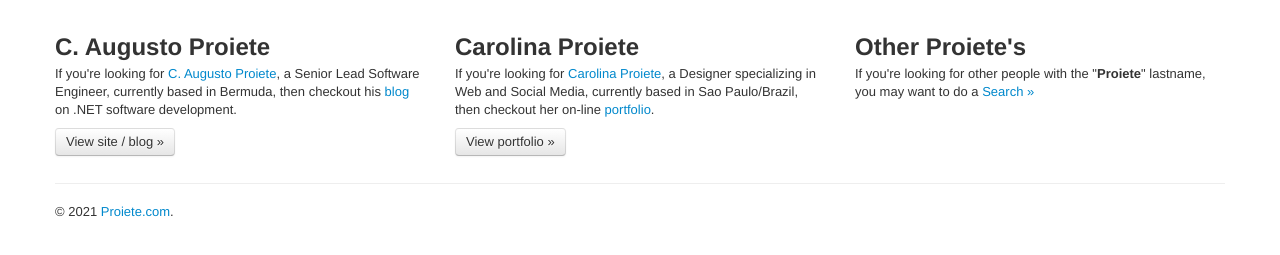
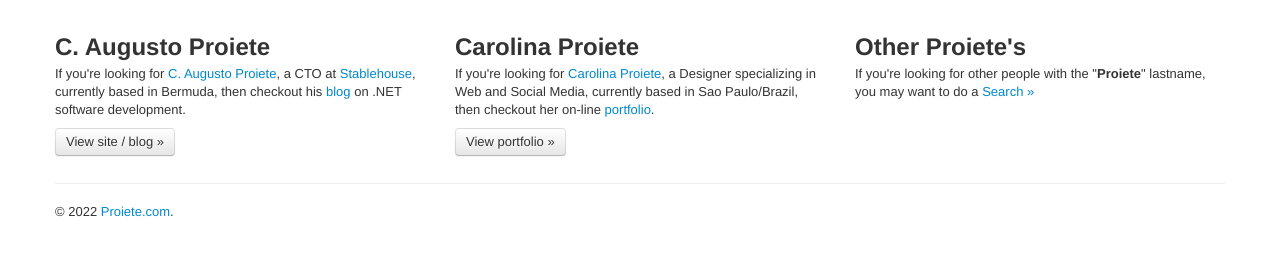
Before and after one commit to proiete/proiete.com, a plain HTML site: page index.html in a window 1280 px wide. Shown: the part 241-496 px from the top of the page. Drawn offline with Linux system fonts and the light colour scheme.

Commit message:
Small update

```diff
--- a/index.html
+++ b/index.html
@@ -39,7 +39,7 @@
 <div class="row">
   <div class="span4">
     <h2>C. Augusto Proiete</h2>
-    <p>If you're looking for <a href="https://augustoproiete.net" rel="friend">C. Augusto Proiete</a>, a Senior Lead Software Engineer, currently based in Bermuda, then checkout his <a href="https://augustoproiete.net" rel="friend">blog</a> on .NET software development.</p>
+    <p>If you're looking for <a href="https://augustoproiete.net" rel="friend">C. Augusto Proiete</a>, a CTO at <a href="https://www.stablehouse.com" title="Stablehouse - Achieve long term growth through crypto">Stablehouse</a>, currently based in Bermuda, then checkout his <a href="https://augustoproiete.net" rel="friend">blog</a> on .NET software development.</p>
     <p><a class="btn" href="https://augustoproiete.net" rel="friend">View site / blog &raquo;</a></p>
   </div>
 
@@ -59,7 +59,7 @@
       <hr />
 
 <footer>
-    <p>&copy; 2021 <a href="https://proiete.com" title="Proiete.com">Proiete.com</a>.</p>
+    <p>&copy; 2022 <a href="https://proiete.com" title="Proiete.com">Proiete.com</a>.</p>
 </footer>
 
     </div>
```
